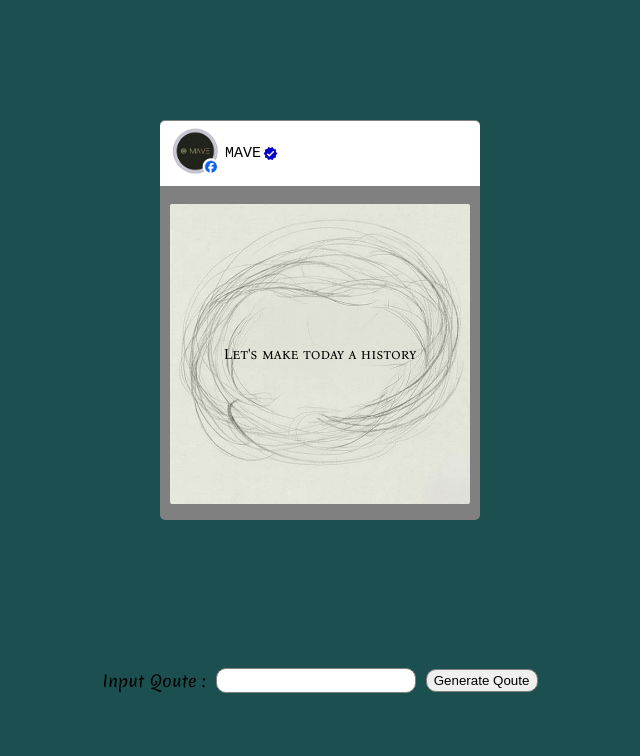
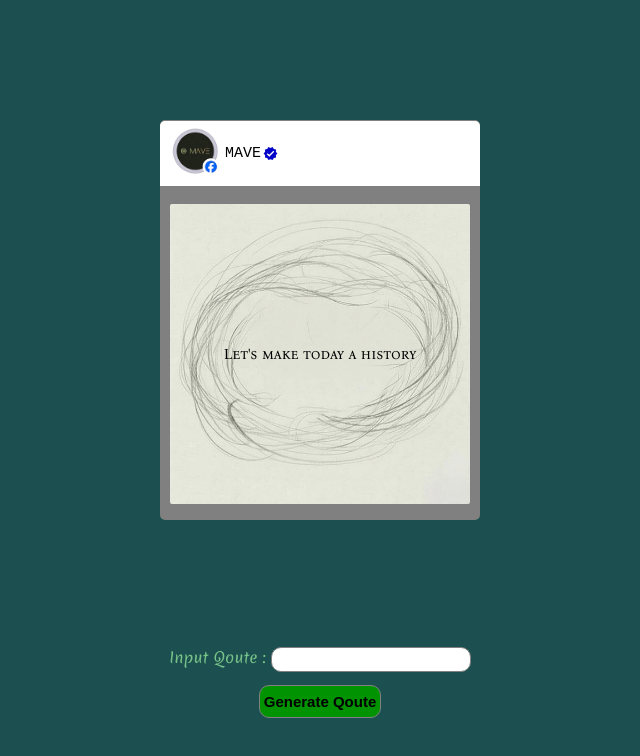
Before and after one commit to Mave3624/Post-Maker, a plain HTML site: page index.html in a window 1280 px wide. Shown: the whole page, without its empty margins (320-960 px from the left). Drawn offline with Linux system fonts and the light colour scheme.

Commit message:
corrected viewpoint error

```diff
--- a/index.html
+++ b/index.html
@@ -2,8 +2,9 @@
 <html>
 <head>
     <meta charset="UTF-8" />
+    <meta name="viewport" content="width=device-width, initial-scale=1.0">
+    <link rel="stylesheet" href="style/style.css">
     <title>Mave</title>
-    <link rel="stylesheet" href="style/style.css">
 </head>
 <body>
     <div class="con">
@@ -23,8 +24,10 @@
 
         <div class="head-con">
             <div class="input-con">
-                <label for="input">Input Qoute : </label>
-                <input type="text" name="input" id="input" minlength="5" maxlength="180">
+                <div class="search">
+                    <label for="input">Input Qoute : </label>
+                    <input type="text" name="input" id="input" minlength="5" maxlength="180">
+                </div>
                 <button id="btn">Generate Qoute</button>
             </div>
         </div>
--- a/script/script.js
+++ b/script/script.js
@@ -5,6 +5,11 @@ const board = document.querySelector('.text-con')
 
 
 btn.addEventListener('click', () => {
-    board.textContent = (write.value)
+    if (write.value === '') {
+        board.textContent = `Let's make today a history`
+    }
+    else {
+        board.textContent = (write.value)
+    }
     write.value = ''
 })
--- a/style/style.css
+++ b/style/style.css
@@ -90,11 +90,16 @@ svg {
 
 button {
     border: 1px solid gray;
-    width: 110px;
+    width: 120px;
     text-align: center;
     padding: 3px 0;
     box-sizing: content-box;
     border-radius: 10px;
+    grid-area: 2 / 2 / 3 / 3;
+    height: 25px;
+    font-size: 15px;
+    font-weight: 700;
+    background-color: rgb(1, 147, 1);
 }
 
 input {
@@ -109,6 +114,8 @@ input {
 
 label {
     font-family: Header-Font, monospace, sans-serif;
+    font-size: 15px;
+    color: rgb(119, 194, 137);
 }
 
 .head-con {
@@ -116,9 +123,17 @@ label {
 }
 
 .input-con {
-    display: flex;
-    justify-content: center;
+    display: grid;
+    grid-template: 1fr 1fr / 1fr 1.5fr 1fr ;
+    justify-items: center;
     align-items: center;
     height: 100%;
-    gap: 10px;
+    gap: 2px;
+    row-gap: 5px;
 }
+
+.search {
+    grid-area: 1 / 1 / 2 / 4;
+    align-items: center;
+
+}
```
